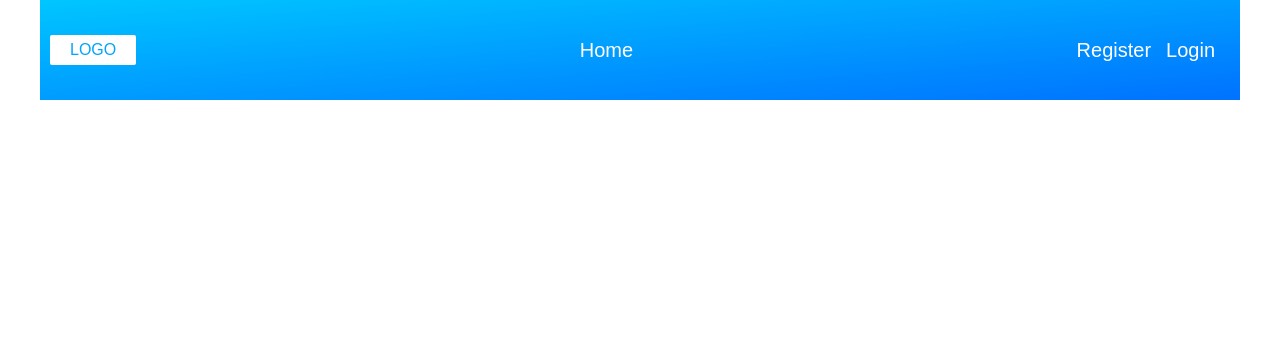
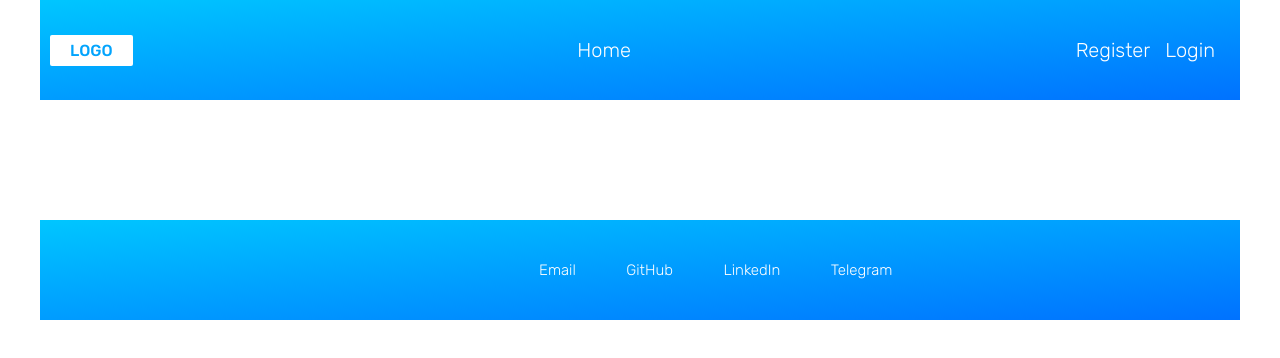
Before and after one commit to Kalyna-Serhii/meeting-website, a Vue app in the folder client/: page / in a window 1280 px wide. Shown: the top 358 px of the page. Built offline with nearby package versions, Linux system fonts and the light colour scheme; no server answers.

Commit message:
Add Footer Component

```diff
--- a/client/src/assets/main.css
+++ b/client/src/assets/main.css
@@ -1,3 +1,5 @@
+@import url('https://fonts.googleapis.com/css2?family=Rubik:wght@300;400;500;600;700;800&display=swap');
+
 :root {
     --bg_gradient: linear-gradient(to bottom right, #00c6ff, #0072ff);
     --bg: #02a4fd;
@@ -74,8 +76,27 @@ header .auth {
     font-size: 20px;
     gap: 15px;
     margin-left: auto;
+    font-weight: 300;
 }
 header .avatar {
     height: 50px;
     border-radius: 50%;
 }
+
+/* Footer */
+footer {
+    grid-column: span 2;
+    display: flex;
+    align-items: center;
+    justify-content: center;
+    font-size: 14px;
+    font-weight: 300;
+}
+footer ul {
+    list-style: none;
+    display: flex;
+}
+footer li {
+    margin-right: 25%;
+    font-size: 15px;
+}
--- /dev/null
+++ b/client/src/components/FooterComponent.vue
@@ -0,0 +1,12 @@
+<template>
+  <div class="component">
+    <footer>
+      <ul>
+        <li><a href="mailto:ser.kalyna@gmail.com">Email</a></li>
+        <li><a href="https://github.com/Kalyna-Serhii">GitHub</a></li>
+        <li><a href="https://linkedin.com/in/kalyna-serhii/">LinkedIn</a></li>
+        <li><a href="https:/t.me/Serega_10_04">Telegram</a></li>
+      </ul>
+    </footer>
+  </div>
+</template>
--- a/client/src/pages/HomePage.vue
+++ b/client/src/pages/HomePage.vue
@@ -1,13 +1,15 @@
 <template>
   <header-component></header-component>
   <home-component></home-component>
+  <footer-component></footer-component>
 </template>
 
 <script>
 import HeaderComponent from "@/components/HeaderComponent.vue";
 import HomeComponent from "@/components/HomeComponent.vue";
+import FooterComponent from "@/components/FooterComponent.vue";
 
 export default {
-  components: {HeaderComponent, HomeComponent}
+  components: {HeaderComponent, HomeComponent, FooterComponent}
 }
 </script>
```
